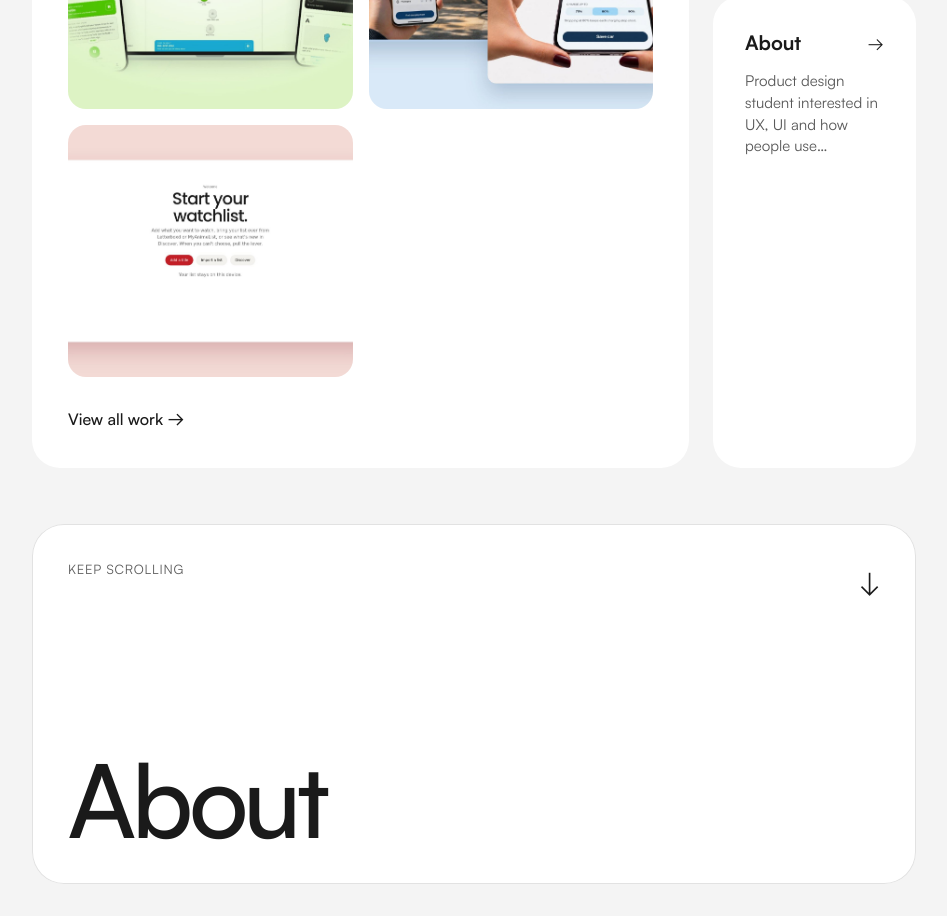
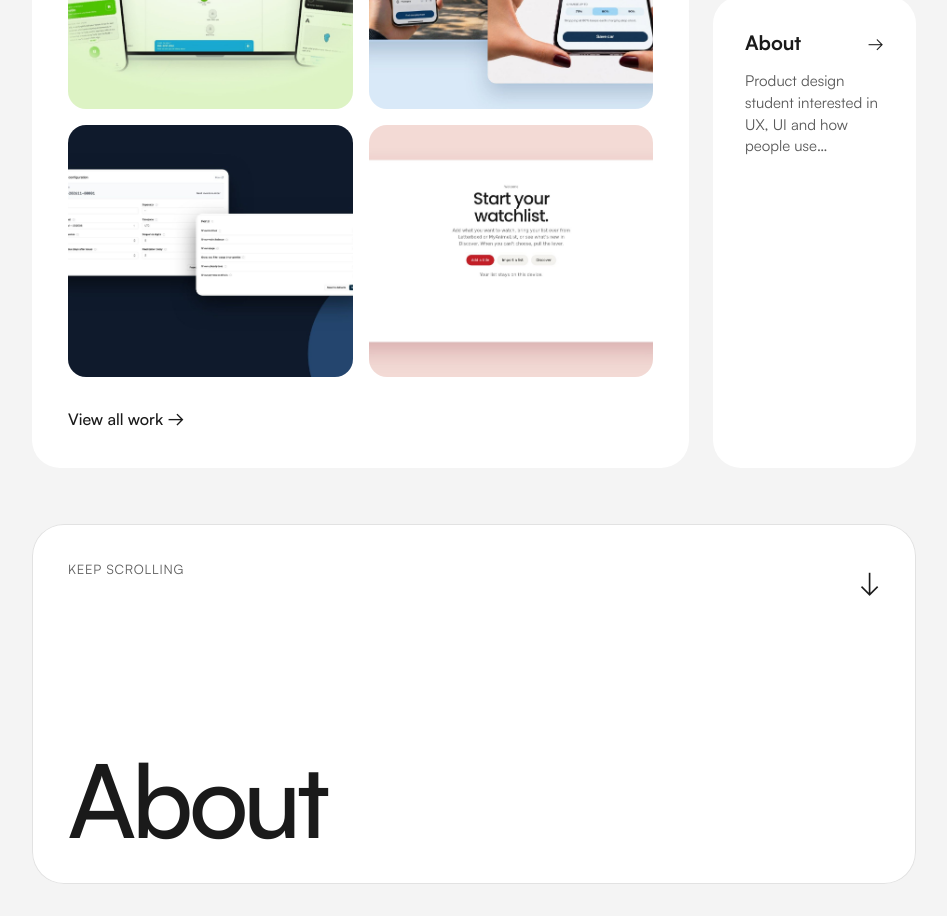
Before and after one commit to KaeV18/pportfolio, a Next.js app: page / in a window 1280 px wide. Shown: the part 780-1696 px from the top of the page, without its empty margins (332-1279 px from the left). Built offline with nearby package versions, Linux system fonts and the light colour scheme.

Commit message:
Redesign: covers for Flexprice and TCP Lamp

```diff
--- a/src/content/site.ts
+++ b/src/content/site.ts
@@ -164,7 +164,7 @@ export const projects: Project[] = [
     team: "Flexprice product team",
     duration: "1 month, June 2026",
     tools: "Figma, React, Tailwind, shadcn/ui",
-    cover: "",
+    cover: "/images/covers/flexprice.jpg",
     problem:
       "Flexprice is billing infrastructure for software companies. Its dashboard forms were long and dense, and the subscription flow asked for everything at once.",
     constraints:
@@ -241,7 +241,7 @@ export const projects: Project[] = [
     team: "Technically Complex Product studio",
     duration: "Semester 4",
     tools: "Fusion 360, 3D printing, alcohol markers",
-    cover: "",
+    cover: "/images/covers/tcp-lamp.jpg",
     problem:
       "Light therapy lamps are technically dense products. This project started from the Beurer IL11 and asked how its form, materials and internal layout could be redesigned.",
     process: [
```
